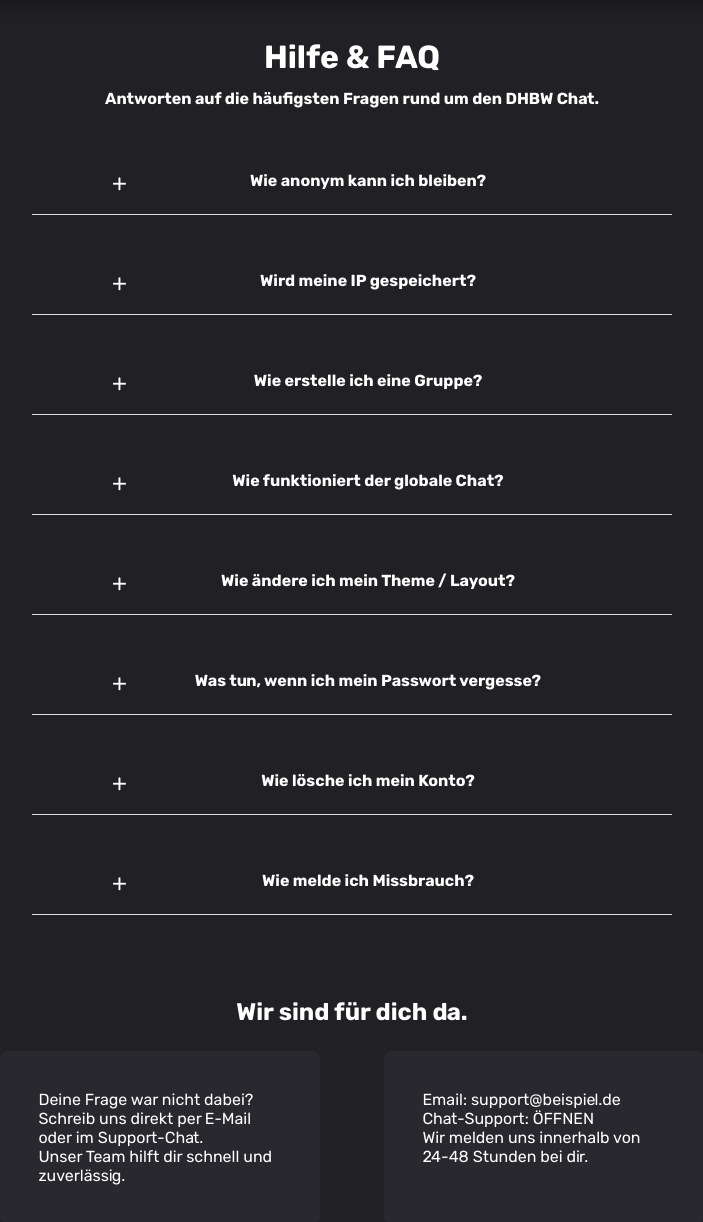
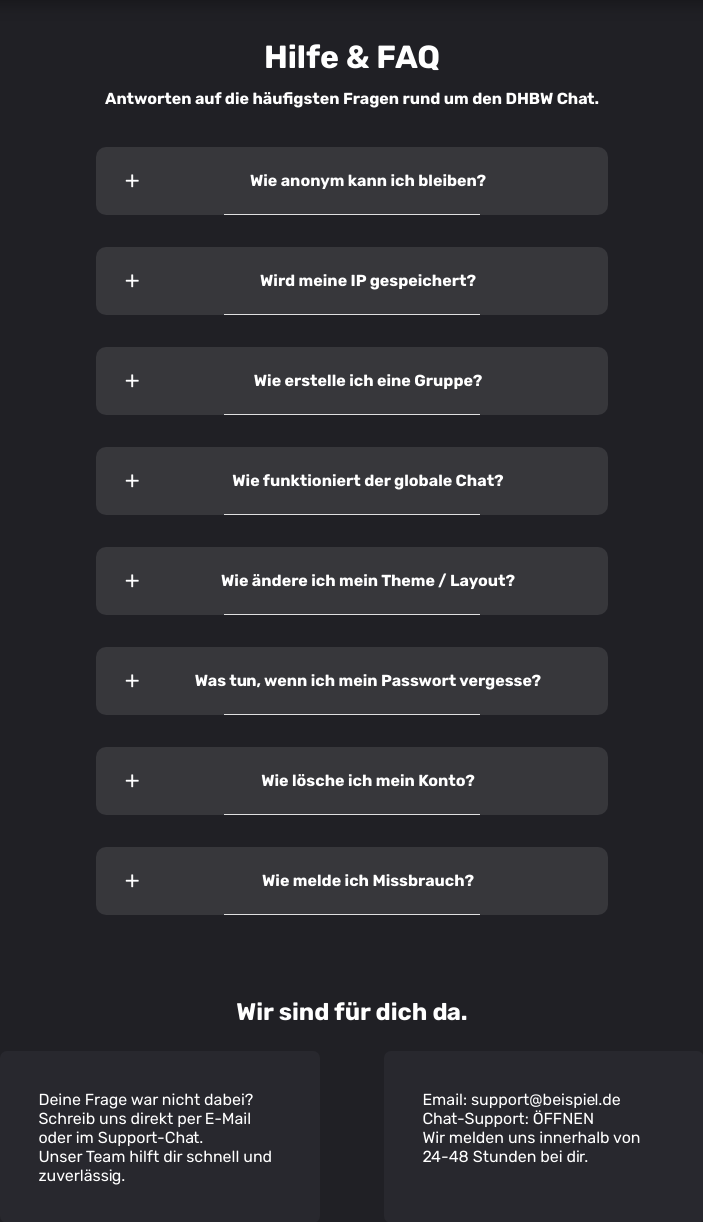
Before and after one commit to Luca-Engl/DHBW-Chat, a PHP site: page /help.html in a window 1280 px wide. Shown: the part 70-1292 px from the top of the page, without its empty margins (288-991 px from the left). Run offline with PHP 8.4, Linux system fonts and the light colour scheme.

Commit message:
added box optic to faq elements

```diff
--- a/src/css/layout.css
+++ b/src/css/layout.css
@@ -1045,9 +1045,12 @@ button.modal-close:hover::after {
 
 .faq-item {
     opacity: 0;
+    background: rgba(255, 255, 255, 0.1);
+    border-radius: 10px;
     transform: translateY(20px);
     position: relative;
-    margin-bottom: 2rem
+    width: 40%;
+    margin: 0 auto 2rem auto;
 }
 
 .faq-item.visible {
@@ -1080,8 +1083,8 @@ button.modal-close:hover::after {
 .faq-item summary::before {
     content: '+';
     position: absolute;
-    left: 25rem;
-    top: 1.5rem;
+    left: 1.8rem;
+    top: 1.35rem;
     font-size: 1.5rem;
     font-weight: 400;
     line-height: 1;
@@ -1099,7 +1102,7 @@ button.modal-close:hover::after {
 }
 
 .faq-content {
-    padding: 0 1rem 1.5rem 1rem;
+    padding: 0 3rem 1.5rem 3rem;
 }
 
 .faq-item[open] .faq-animator {
```
